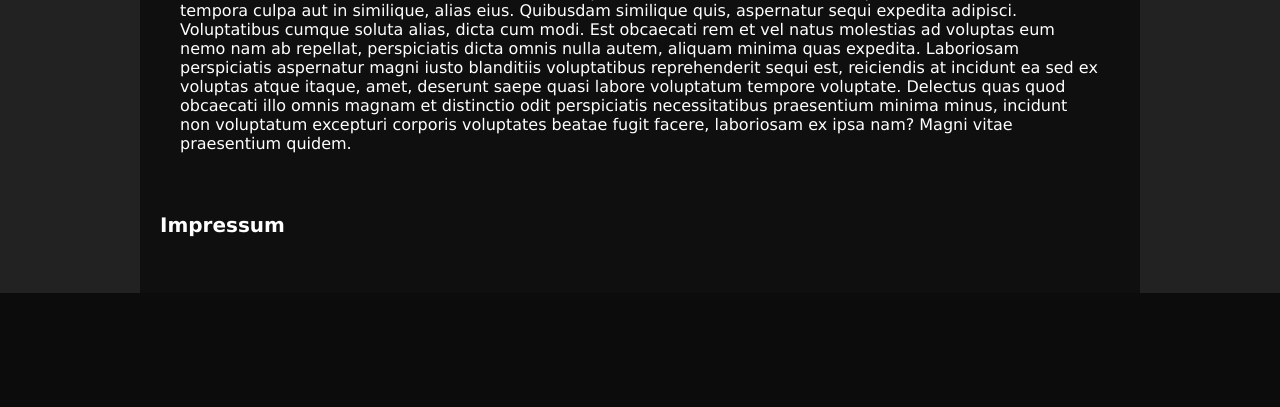
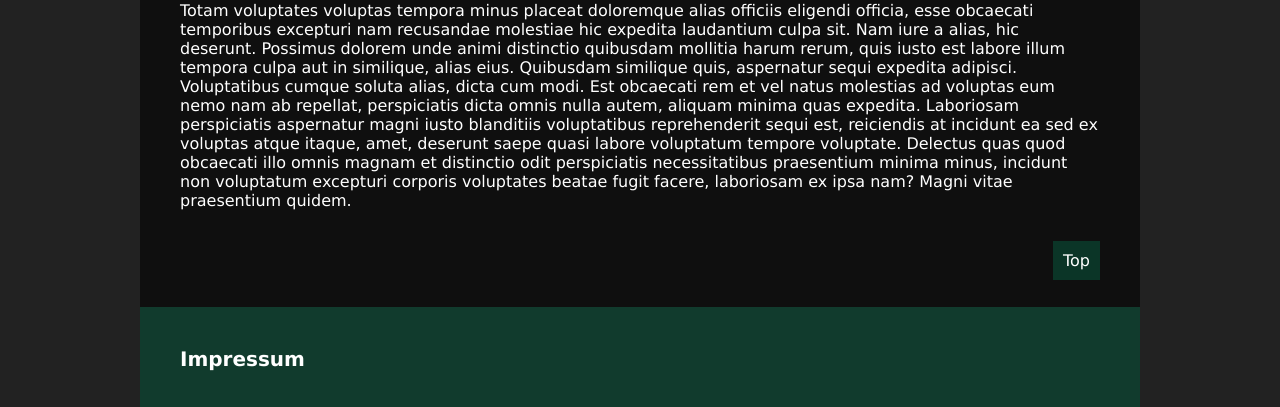
Before and after one commit to nrcool/DCI-1, a PHP site: page / in a window 1280 px wide. Shown: the part 4979-5386 px from the top of the page. Before the commit the page ends 5272 px from the top, so only its background shows below. Run offline with PHP 8.4, Linux system fonts and the light colour scheme.

Commit message:
Add files via upload

```diff
--- a/projekt/css.css
+++ b/projekt/css.css
@@ -51,14 +51,15 @@
             margin: 0 auto;
             opacity: 1;
             bottom: 0;
-            padding: 20px;
+            padding: 40px;
             height: 100px;
             width: 1000px;
             position: relative;
             font-size: 20px;
             font-weight: bold;
             color: white;
-            background-color: rgba(11, 11, 11, .8);
+            background-color: rgba(11, 70, 51, .7);
+
         }
 
         h2 span {
@@ -146,6 +147,16 @@
         }
 
 
+        .totop {
+            text-decoration: none;
+            padding: 10px;
+            color: white;
+            margin-top: 50px;
+            margin-bottom: 50px;
+            float: right;
+            background-color: rgba(11, 70, 51, .7);
+
+        }
 
 
         .nav-open {
@@ -160,8 +171,6 @@
             width: 100%;
             margin: 0;
             padding: 0;
-
-
         }
 
         #nav ul {
--- a/projekt/index.html
+++ b/projekt/index.html
@@ -2,9 +2,9 @@
 <html>
 
 <head>
-<title>MY WEBSITE</title>
-<link href="css.css" rel="stylesheet">
-<meta name="viewport" content="width=device-width, initial-scale=1">
+    <title>MY WEBSITE</title>
+    <link href="css.css" rel="stylesheet">
+    <meta name="viewport" content="width=device-width, initial-scale=1">
 
 </head>
 
@@ -73,6 +73,8 @@
 
             Est obcaecati rem et vel natus molestias ad voluptas eum nemo nam ab repellat, perspiciatis dicta omnis nulla autem, aliquam minima quas expedita. Laboriosam perspiciatis aspernatur magni iusto blanditiis voluptatibus reprehenderit sequi est, reiciendis at incidunt ea sed ex voluptas atque itaque, amet, deserunt saepe quasi labore voluptatum tempore voluptate. Delectus quas quod obcaecati illo omnis magnam et distinctio odit perspiciatis necessitatibus praesentium minima minus, incidunt non voluptatum excepturi corporis voluptates beatae fugit facere, laboriosam ex ipsa nam? Magni vitae praesentium quidem.
 
+    <a class="totop" href="#news">Top</a>
+       <br><br><br><br>
 
         </div>
 
@@ -85,6 +87,11 @@
             <hr class="hrstyle"> Sapiente odio accusamus rerum ipsa nobis dolore molestiae, earum illum in, voluptate ratione. Aspernatur in natus unde, possimus beatae, quaerat molestiae ratione veritatis obcaecati quos suscipit non nostrum, illo odio modi ut id cumque voluptates cupiditate dolores ducimus quis ullam excepturi provident, sint. Ab id, possimus ipsum provident officia, non incidunt ad et ratione voluptatibus asperiores sequi? Eligendi voluptas vel ducimus a tempore, nobis voluptatem, ad, ea in placeat libero cum expedita. Velit voluptate doloremque rerum blanditiis odit saepe, quam omnis repellendus, minima architecto nesciunt ducimus ea quia voluptatem pariatur reiciendis eius suscipit deserunt, adipisci assumenda. Incidunt laudantium, ab dolores minus aliquid.
             <img class="bild" src="hund1.jpg">
             Totam voluptates voluptas tempora minus placeat doloremque alias officiis eligendi officia, esse obcaecati temporibus excepturi nam recusandae molestiae hic expedita laudantium culpa sit. Nam iure a alias, hic deserunt. Possimus dolorem unde animi distinctio quibusdam mollitia harum rerum, quis iusto est labore illum tempora culpa aut in similique, alias eius. Quibusdam similique quis, aspernatur sequi expedita adipisci. Voluptatibus cumque soluta alias, dicta cum modi. Est obcaecati rem et vel natus molestias ad voluptas eum nemo nam ab repellat, perspiciatis dicta omnis nulla autem, aliquam minima quas expedita. Laboriosam perspiciatis aspernatur magni iusto blanditiis voluptatibus reprehenderit sequi est, reiciendis at incidunt ea sed ex voluptas atque itaque, amet, deserunt saepe quasi labore voluptatum tempore voluptate. Delectus quas quod obcaecati illo omnis magnam et distinctio odit perspiciatis necessitatibus praesentium minima minus, incidunt non voluptatum excepturi corporis voluptates beatae fugit facere, laboriosam ex ipsa nam? Magni vitae praesentium quidem.
+
+
+                <a class="totop" href="#contact">Top</a>
+       <br><br><br><br>
+
         </div>
 
 
```
